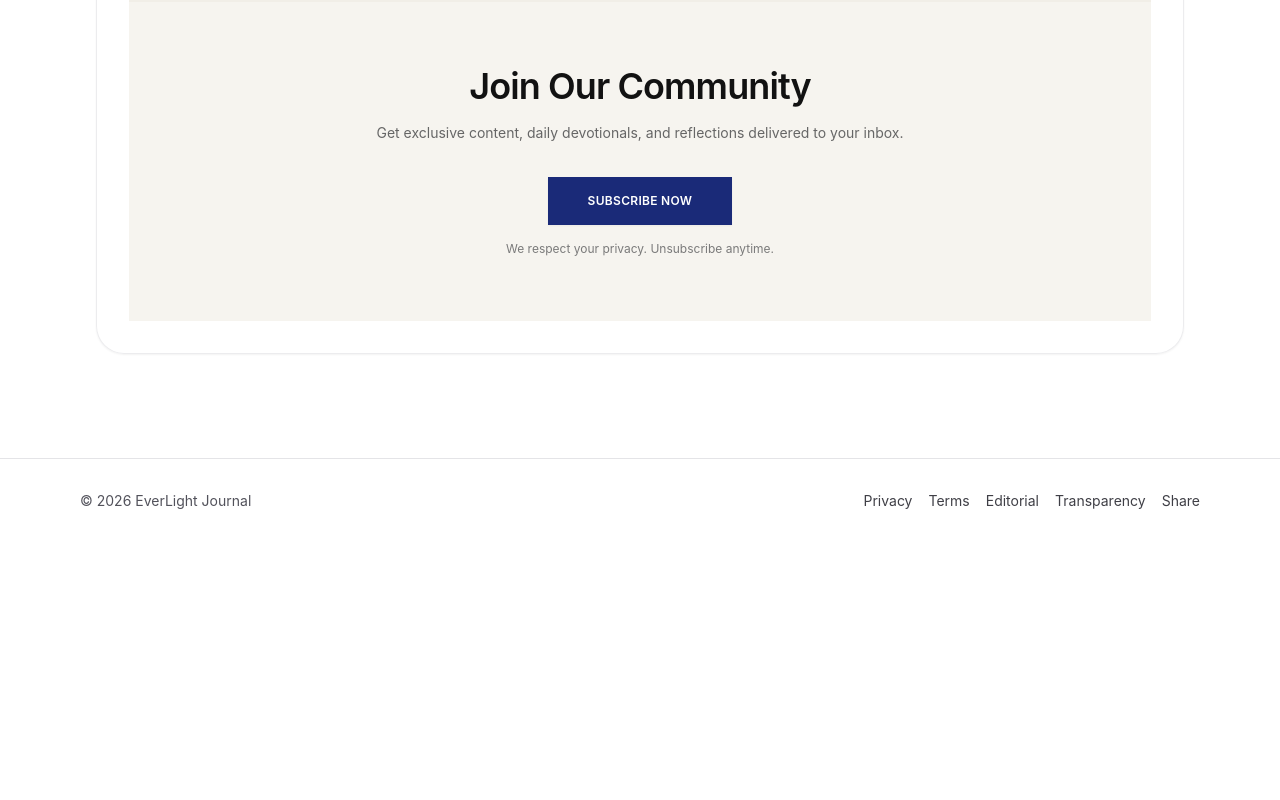
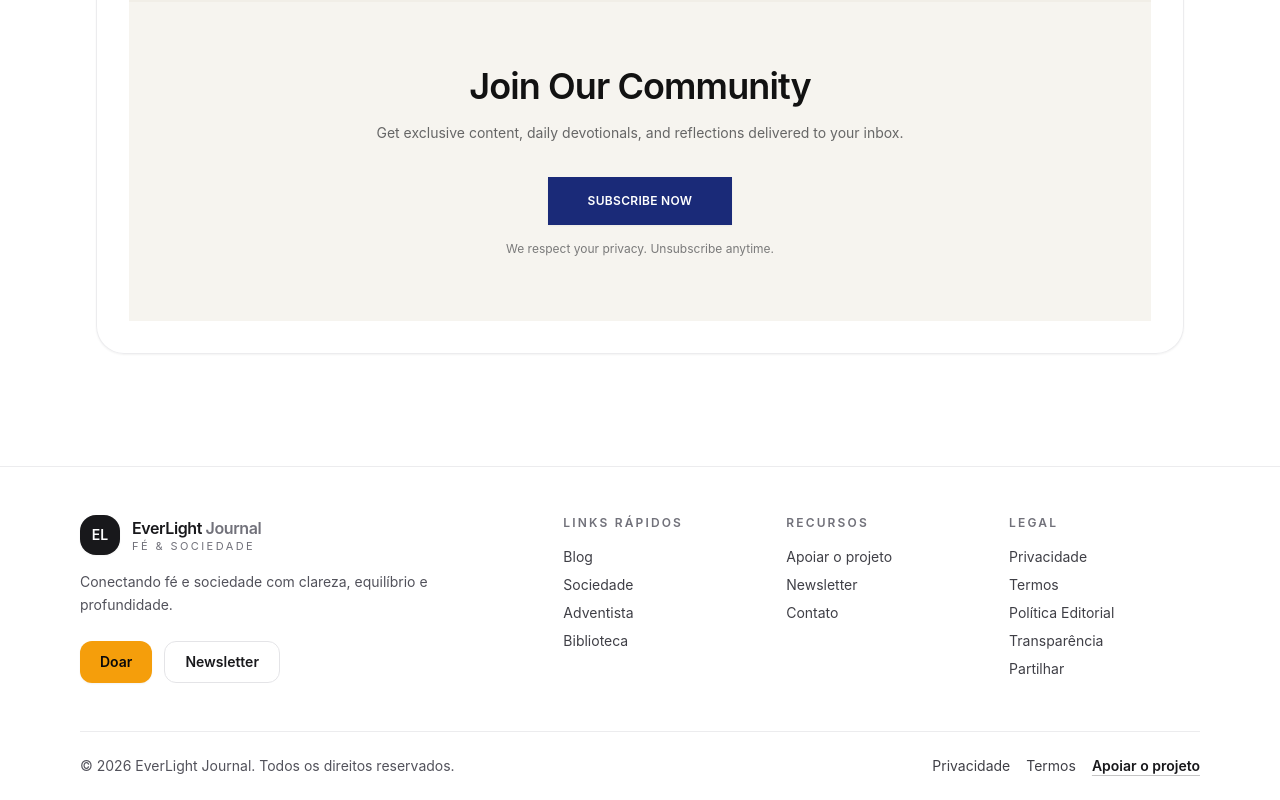
Before and after one commit to eliaslicojicacoma-spec/EverLight-Journal, a Next.js app: page /en in a window 1280 px wide. Shown: the part 3205-4005 px from the top of the page. Before the commit the page ends 3748 px from the top, so only its background shows below. Built offline with nearby package versions, Linux system fonts and the light colour scheme.

Commit message:
Update Footer.tsx

```diff
--- a/src/components/layout/Footer.tsx
+++ b/src/components/layout/Footer.tsx
@@ -1,45 +1,132 @@
 import Link from "next/link";
 import Container from "./Container";
 
-export default function Footer() {
+type Props = {
+  params?: { locale?: string };
+};
+
+export default function Footer({ params }: Props) {
+  // Fallback seguro caso o Footer seja usado fora de [locale]
+  const locale = params?.locale ?? "pt";
+  const isPT = locale === "pt";
+
+  const t = {
+    brand: "EverLight Journal",
+    tagline: isPT
+      ? "Conectando fé e sociedade com clareza, equilíbrio e profundidade."
+      : "Connecting faith and society with clarity, balance, and depth.",
+    quick: isPT ? "Links Rápidos" : "Quick Links",
+    legal: isPT ? "Legal" : "Legal",
+    resources: isPT ? "Recursos" : "Resources",
+    donate: isPT ? "Doar" : "Donate",
+    donateLong: isPT ? "Apoiar o projeto" : "Support the project",
+    newsletter: isPT ? "Newsletter" : "Newsletter",
+    contact: isPT ? "Contato" : "Contact",
+    privacy: isPT ? "Privacidade" : "Privacy",
+    terms: isPT ? "Termos" : "Terms",
+    editorial: isPT ? "Política Editorial" : "Editorial Policy",
+    transparency: isPT ? "Transparência" : "Transparency",
+    share: isPT ? "Partilhar" : "Share",
+    rights: isPT ? "Todos os direitos reservados." : "All rights reserved.",
+  };
+
+  const linksQuick = [
+    { label: "Blog", href: `/${locale}/blog` },
+    { label: isPT ? "Sociedade" : "Society", href: `/${locale}/society` },
+    { label: isPT ? "Adventista" : "Adventist", href: `/${locale}/adventist` },
+    { label: isPT ? "Biblioteca" : "Library", href: `/${locale}/library` },
+  ];
+
+  const linksLegal = [
+    { label: t.privacy, href: `/${locale}/privacy` },
+    { label: t.terms, href: `/${locale}/terms` },
+    { label: t.editorial, href: `/${locale}/editorial-policy` },
+    { label: t.transparency, href: `/${locale}/transparency` },
+    { label: t.share, href: `/${locale}/share` },
+  ];
+
+  const linksResources = [
+    { label: t.donateLong, href: `/${locale}/donate` },
+    { label: t.newsletter, href: `/${locale}/subscribe` },
+    { label: t.contact, href: `/${locale}/contact` },
+  ];
+
   return (
-    <footer className="mt-10 border-t border-zinc-200 dark:border-white/10">
+    <footer className="mt-12 border-t border-zinc-200/70 bg-white/40 backdrop-blur dark:border-zinc-800/60 dark:bg-zinc-950/30">
       <Container>
-        <div className="flex flex-col gap-3 py-8 md:flex-row md:items-center md:justify-between">
-          <p className="text-sm text-zinc-600 dark:text-white/70">
-            © {new Date().getFullYear()} EverLight Journal
+        <div className="grid gap-10 py-12 md:grid-cols-12">
+          {/* Brand */}
+          <div className="md:col-span-5">
+            <div className="flex items-center gap-3">
+              <div className="flex h-10 w-10 items-center justify-center rounded-2xl bg-zinc-900 text-sm font-semibold text-white shadow-sm dark:bg-white dark:text-zinc-950">
+                EL
+              </div>
+              <div className="leading-tight">
+                <div className="text-base font-semibold tracking-tight">
+                  EverLight <span className="text-zinc-500 dark:text-zinc-400">Journal</span>
+                </div>
+                <div className="text-[11px] tracking-[0.22em] text-zinc-500 dark:text-zinc-400">
+                  {isPT ? "FÉ & SOCIEDADE" : "FAITH & SOCIETY"}
+                </div>
+              </div>
+            </div>
+
+            <p className="mt-4 max-w-md text-sm leading-relaxed text-zinc-600 dark:text-zinc-300">
+              {t.tagline}
+            </p>
+
+            {/* Donate destaque */}
+            <div className="mt-6 flex flex-col gap-3 sm:flex-row">
+              <Link
+                href={`/${locale}/donate`}
+                className="inline-flex items-center justify-center rounded-xl bg-amber-500 px-5 py-2.5 text-sm font-semibold text-zinc-950 shadow-sm transition hover:brightness-95 dark:bg-amber-400"
+              >
+                {t.donate}
+              </Link>
+
+              <Link
+                href={`/${locale}/subscribe`}
+                className="inline-flex items-center justify-center rounded-xl border border-zinc-200 bg-white/70 px-5 py-2.5 text-sm font-semibold text-zinc-900 transition hover:bg-white dark:border-zinc-800 dark:bg-zinc-950/30 dark:text-white dark:hover:bg-zinc-900/40"
+              >
+                {t.newsletter}
+              </Link>
+            </div>
+          </div>
+
+          {/* Columns */}
+          <div className="md:col-span-7">
+            <div className="grid gap-8 sm:grid-cols-3">
+              <FooterCol title={t.quick} links={linksQuick} />
+              <FooterCol title={t.resources} links={linksResources} />
+              <FooterCol title={t.legal} links={linksLegal} />
+            </div>
+          </div>
+        </div>
+
+        {/* Bottom line */}
+        <div className="flex flex-col gap-3 border-t border-zinc-200/70 py-6 text-sm text-zinc-600 dark:border-zinc-800/60 dark:text-zinc-300 md:flex-row md:items-center md:justify-between">
+          <p>
+            © {new Date().getFullYear()} {t.brand}. {t.rights}
           </p>
 
-          <div className="flex flex-wrap gap-4 text-sm">
+          <div className="flex flex-wrap gap-x-4 gap-y-2">
             <Link
-              className="text-zinc-700 hover:text-zinc-900 dark:text-white/70 dark:hover:text-white"
-              href="/pt/privacy"
+              href={`/${locale}/privacy`}
+              className="text-zinc-700 hover:text-zinc-900 dark:text-zinc-300 dark:hover:text-white"
             >
-              Privacy
+              {t.privacy}
             </Link>
             <Link
-              className="text-zinc-700 hover:text-zinc-900 dark:text-white/70 dark:hover:text-white"
-              href="/pt/terms"
+              href={`/${locale}/terms`}
+              className="text-zinc-700 hover:text-zinc-900 dark:text-zinc-300 dark:hover:text-white"
             >
-              Terms
+              {t.terms}
             </Link>
             <Link
-              className="text-zinc-700 hover:text-zinc-900 dark:text-white/70 dark:hover:text-white"
-              href="/pt/editorial-policy"
+              href={`/${locale}/donate`}
+              className="font-semibold text-zinc-900 underline decoration-zinc-900/25 underline-offset-4 hover:decoration-zinc-900/60 dark:text-white dark:decoration-white/25 dark:hover:decoration-white/60"
             >
-              Editorial
-            </Link>
-            <Link
-              className="text-zinc-700 hover:text-zinc-900 dark:text-white/70 dark:hover:text-white"
-              href="/pt/transparency"
-            >
-              Transparency
-            </Link>
-            <Link
-              className="text-zinc-700 hover:text-zinc-900 dark:text-white/70 dark:hover:text-white"
-              href="/pt/share"
-            >
-              Share
+              {t.donateLong}
             </Link>
           </div>
         </div>
@@ -47,3 +134,32 @@ export default function Footer() {
     </footer>
   );
 }
+
+function FooterCol({
+  title,
+  links,
+}: {
+  title: string;
+  links: { label: string; href: string }[];
+}) {
+  return (
+    <div>
+      <div className="text-xs font-semibold tracking-[0.18em] text-zinc-500 dark:text-zinc-400">
+        {title.toUpperCase()}
+      </div>
+
+      <ul className="mt-4 space-y-2 text-sm">
+        {links.map((l) => (
+          <li key={l.href}>
+            <Link
+              href={l.href}
+              className="text-zinc-700 hover:text-zinc-900 dark:text-zinc-300 dark:hover:text-white"
+            >
+              {l.label}
+            </Link>
+          </li>
+        ))}
+      </ul>
+    </div>
+  );
+}
```
